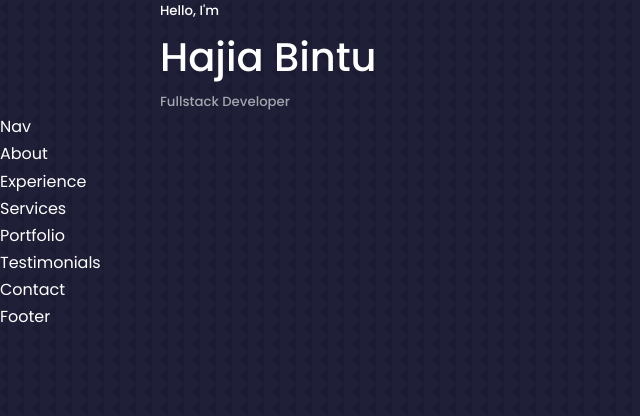
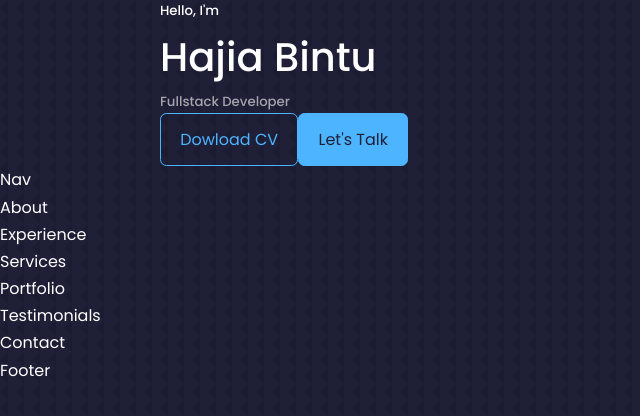
Before and after one commit to Yeison2017/01-portfolio, a React (Vite) app: page / in a window 1280 px wide. Shown: the top 416 px of the page, without its empty margins (0-640 px from the left). Built offline with nearby package versions, Linux system fonts and the light colour scheme.

Commit message:
Se crea el componente para mostrar los botones para descargar el CV

```diff
--- /dev/null
+++ b/src/components/header/CTA.tsx
@@ -0,0 +1,17 @@
+import React from "react";
+import CV from "../../assets/cv.pdf";
+
+const CTA = () => {
+    return (
+        <div className="cta">
+            <a href={CV} download className="btn">
+                Dowload CV
+            </a>
+            <a href="#contact" className="btn btn-primary">
+                Let's Talk
+            </a>
+        </div>
+    );
+};
+
+export default CTA;
--- a/src/components/header/Header.tsx
+++ b/src/components/header/Header.tsx
@@ -1,5 +1,6 @@
 import React from "react";
 import "./header.css";
+import CTA from "./CTA";
 
 const Header = () => {
     return (
@@ -8,6 +9,7 @@
                 <h5>Hello, I'm</h5>
                 <h1>Hajia Bintu</h1>
                 <h5 className="text-light">Fullstack Developer</h5>
+                <CTA />
             </div>
         </header>
     );
```
Also changed, not shown: src/components/header/CTA.jsx (deleted, +0 -12 lines).
